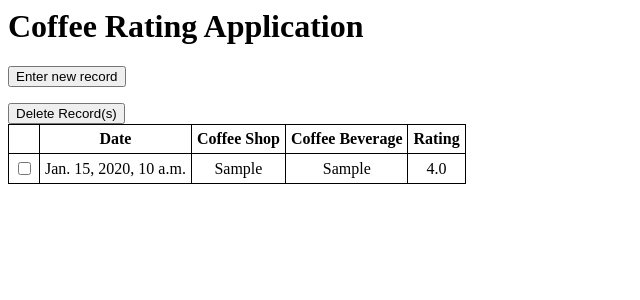
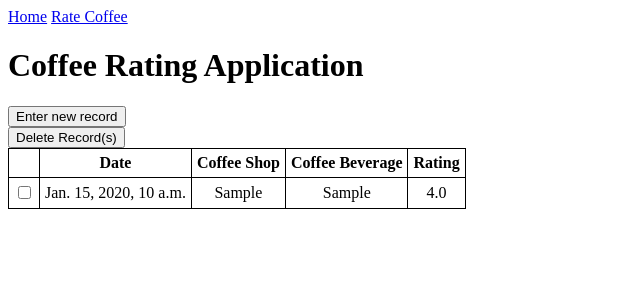
Before and after one commit to obejjada/coffee-rating-app, a Django app: page /coffee_database/all-records in a window 1280 px wide. Shown: the top 300 px of the page, without its empty margins (0-640 px from the left). Run offline with Django 4.2, Linux system fonts and the light colour scheme; tables that the repository leaves empty hold one stand-in row (values such as "Sample post").

Commit message:
Add navigation bar to coffee-entry.html and all-records.html pages

```diff
--- a/coffee_database/templates/coffee_database/all-records.html
+++ b/coffee_database/templates/coffee_database/all-records.html
@@ -1,3 +1,11 @@
+<!DOCTYPE html>
+<html>
+<meta charset="UTF-8">
+<meta name="viewport" content="width=device-width, initial-scale=1">
+<nav class="Nav-bar">
+    <a href="home" class="Nav-bar-item">Home</a>
+    <a href="coffee-entry" class="Nav-bar-item">Rate Coffee</a>
+</nav>
 <h1> Coffee Rating Application</h1>
 <style>
     table, th, td {
@@ -36,3 +44,4 @@
     {% endfor %}
 </table>
 </form>
+</html>
```
Also changed, not shown: coffee_database/templates/coffee_database/coffee-entry.html (+9 -0 lines).
